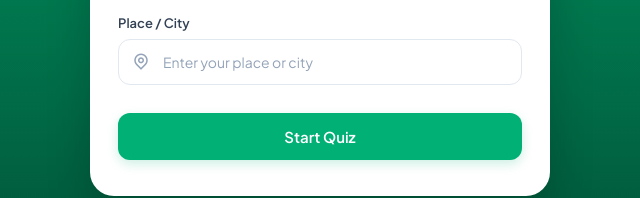
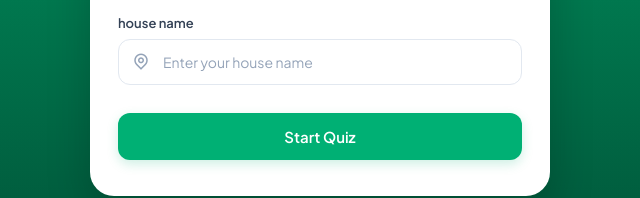
Before and after one commit to habeebbk/miladquiz, a website: page public/index.html in a window 1280 px wide. Shown: the part 533-731 px from the top of the page, 320-960 px from the left. Drawn offline with nearby package versions, Linux system fonts and the light colour scheme.

Commit message:
Update place field label and placeholder to house name

```diff
--- a/public/index.html
+++ b/public/index.html
@@ -71,10 +71,10 @@
         </div>
 
         <div class="form-group">
-          <label for="place">Place / City</label>
+          <label for="place">house name</label>
           <div class="input-wrapper">
             <i class="ri-map-pin-line"></i>
-            <input type="text" id="place" name="place" placeholder="Enter your place or city" required>
+            <input type="text" id="place" name="place" placeholder="Enter your house name" required>
           </div>
         </div>
 
```
